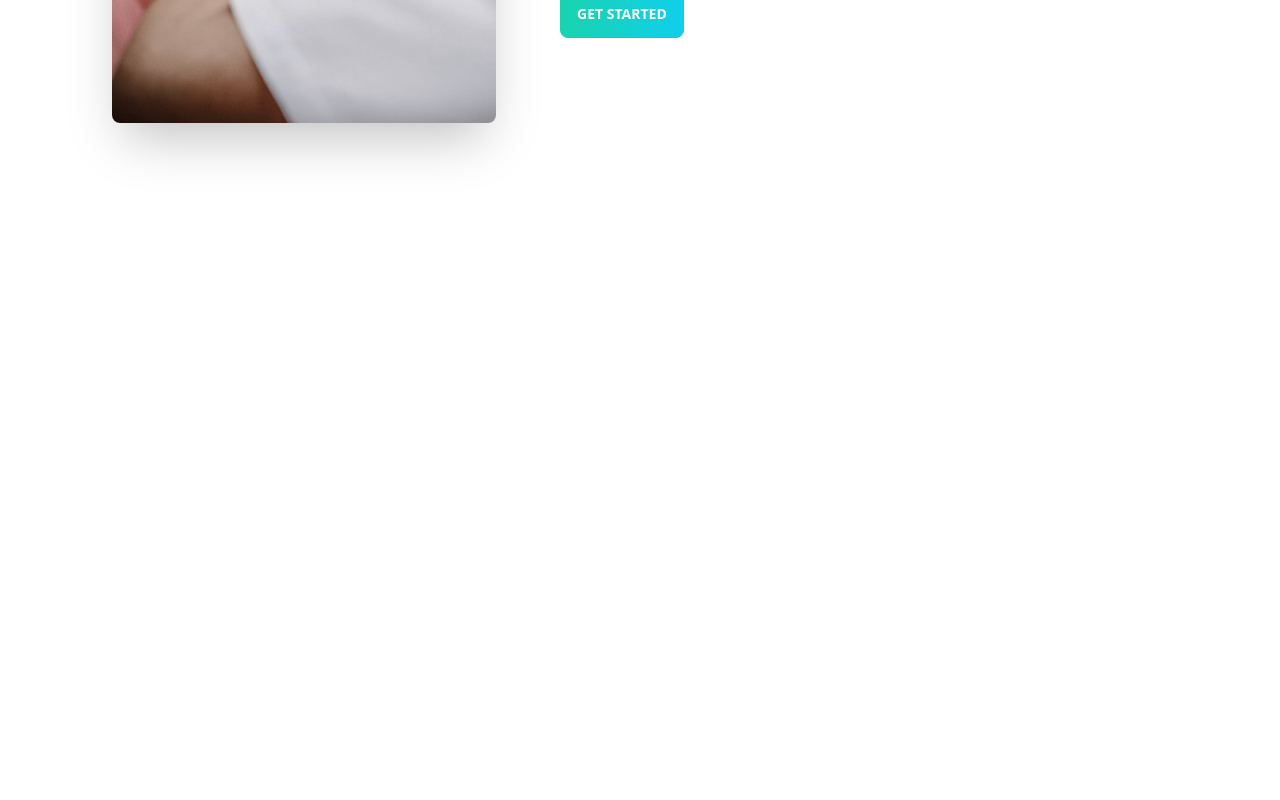
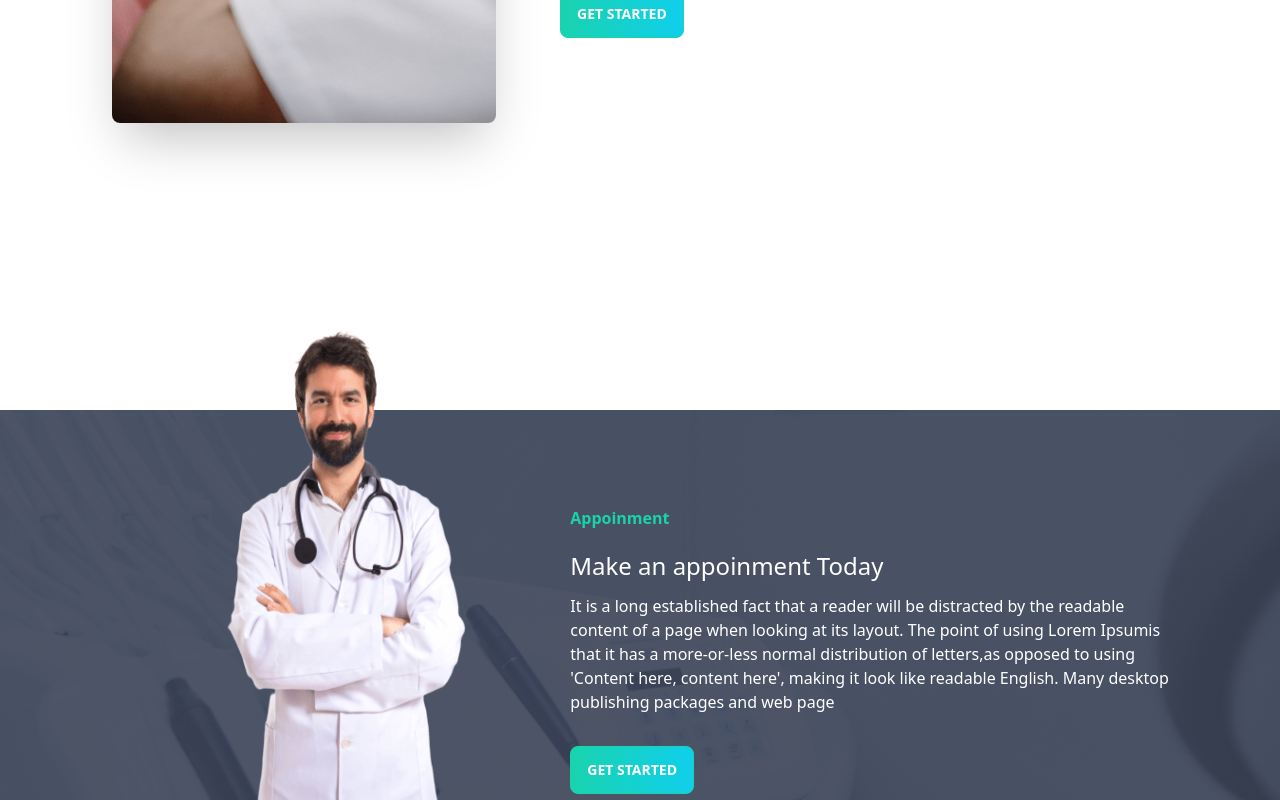
Before and after one commit to Aurnab990/doctors-app, a React (Create React App) app: page /home in a window 1280 px wide. Shown: the part 2149-2949 px from the top of the page. Before the commit the page ends 2431 px from the top, so only its background shows below. Built offline with nearby package versions, Linux system fonts and the light colour scheme.

Commit message:
appoinment section deployed

```diff
--- /dev/null
+++ b/src/Pages/Home/Appoinment/Appoinment.js
@@ -0,0 +1,22 @@
+import React from 'react';
+import doctor from '../../../assets/images/doctor.png';
+import appoinment from '../../../assets/images/appointment.png';
+
+const Appoinment = () => {
+    return (
+        <div style={{'background':`url(${appoinment})`}} className='lg:flex lg:px-24 mt-32 '>
+            <div className='invisible lg:visible'>
+                <img  style={{'width':'2000px', 'height':'520px', 'marginTop':'-130px'}} src={doctor} alt="" />
+
+            </div>
+            <div className='mt-2 lg:mt-24'>
+                <p className='text-primary font-Open Sans font-bold'>Appoinment</p>
+                <h1 className='text-2xl font-Open Sans text-white lg:mt-5'>Make an appoinment Today</h1>
+                <p className='text-white lg:mt-3'>It is a long established fact that a reader will be distracted by the readable content of a page when looking at its layout. The point of using Lorem Ipsumis that it has a more-or-less normal distribution of letters,as opposed to using 'Content here, content here', making it look like readable English. Many desktop publishing packages and web page</p>
+                <button class="btn btn-primary text-white bg-gradient-to-r lg:mt-8 from-primary to-secondary font-bold">Get Started</button>
+            </div>
+        </div>
+    );
+};
+
+export default Appoinment;
--- a/src/Pages/Home/ExtraSec/ExtraSec.js
+++ b/src/Pages/Home/ExtraSec/ExtraSec.js
@@ -7,7 +7,7 @@ const ExtraSec = () => {
             <div class="hero-content flex-col lg:flex-row">
                 <img src={treatment} class="max-w-sm rounded-lg shadow-2xl" />
                 <div className='px-12'>
-                    <h1 class="text-5xl font-bold">Exceptional Dental <br></br> Care, on Your Terms</h1>
+                    <h1 class="text-5xl font-bold font-Open Sans">Exceptional Dental <br></br> Care, on Your Terms</h1>
                     <p class="py-6">It is a long established fact that a reader will be distracted by the readable content of a page when looking at its layout. The point of using Lorem Ipsumis that it has a more-or-less normal distribution of letters,as opposed to using 'Content here, content here', making it look like readable English. Many desktop publishing packages and web page</p>
                     <button class="btn btn-primary text-white bg-gradient-to-r from-primary to-secondary font-bold">Get Started</button>
                 </div>
--- a/src/Pages/Home/Header/Header.js
+++ b/src/Pages/Home/Header/Header.js
@@ -6,7 +6,7 @@ import background from '../../../assets/images/bg.png';
 
 const Header = () => {
     return (
-        <div style={{'background': `url(${background})`, }}>
+        <div style={{'background': `url(${background})`, 'backgroundSize':'width: 200px'}}>
             <div class="hero min-h-screen px-12  ">
             <div class="hero-content flex-col gap-10 lg:flex-row-reverse">
                 <img src={chair} class="max-w-lg rounded-lg shadow-2xl" />
--- a/src/Pages/Home/Home.js
+++ b/src/Pages/Home/Home.js
@@ -1,4 +1,5 @@
 import React from 'react';
+import Appoinment from './Appoinment/Appoinment';
 import Card from './Card/Card';
 import ExtraSec from './ExtraSec/ExtraSec';
 import Header from './Header/Header';
@@ -11,6 +12,7 @@ const Home = () => {
             <Card></Card>
             <Services></Services>
             <ExtraSec></ExtraSec>
+            <Appoinment></Appoinment>
         </div>
     );
 };
```
